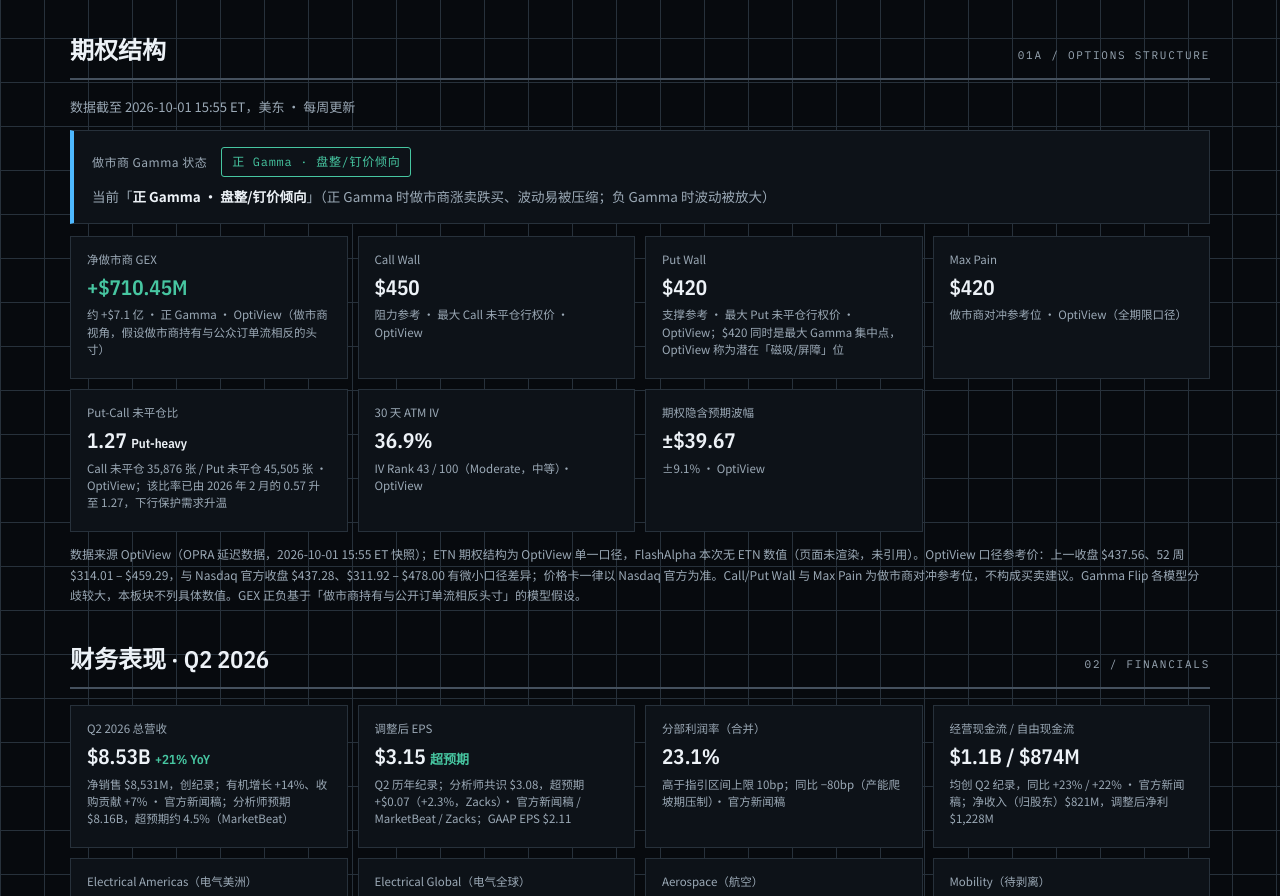
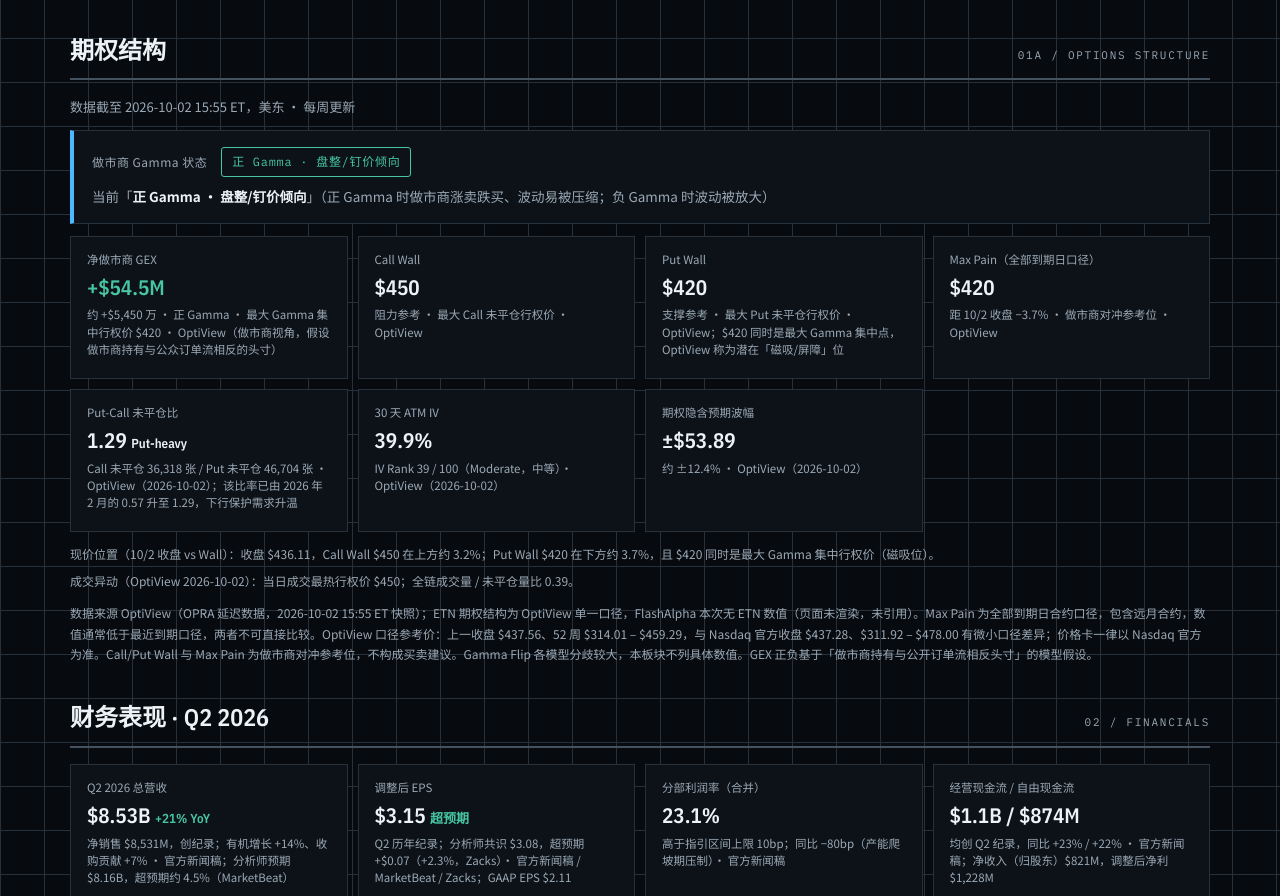
Before and after one commit to TonyTCFu/eaton-dashboard, a plain HTML site: page index.html in a window 1280 px wide. Shown: the part 1898-2794 px from the top of the page. Drawn offline with nearby package versions, Linux system fonts and the light colour scheme.

Commit message:
Update options data to 2026-10-02 close

```diff
--- a/index.html
+++ b/index.html
@@ -368,7 +368,7 @@
 
     <section class="section" id="options-structure">
       <div class="section-head"><h2>期权结构</h2><span class="section-index">01A / OPTIONS STRUCTURE</span></div>
-      <p style="margin:0 0 12px;font-size:13px;color:var(--muted)">数据截至 2026-10-01 15:55 ET，美东 · 每周更新</p>
+      <p style="margin:0 0 12px;font-size:13px;color:var(--muted)">数据截至 2026-10-02 15:55 ET，美东 · 每周更新</p>
 
       <div class="panel" style="padding:16px 18px;margin-bottom:12px;border-left:4px solid var(--accent)">
         <div style="display:flex;flex-wrap:wrap;gap:10px 14px;align-items:center;margin-bottom:8px">
@@ -379,16 +379,19 @@
       </div>
 
       <div class="data-grid">
-        <div class="datum"><span class="k">净做市商 GEX</span><span class="v pos">+$710.45M</span><span class="k">约 +$7.1 亿 · 正 Gamma · OptiView（做市商视角，假设做市商持有与公众订单流相反的头寸）</span></div>
+        <div class="datum"><span class="k">净做市商 GEX</span><span class="v pos">+$54.5M</span><span class="k">约 +$5,450 万 · 正 Gamma · 最大 Gamma 集中行权价 $420 · OptiView（做市商视角，假设做市商持有与公众订单流相反的头寸）</span></div>
         <div class="datum"><span class="k">Call Wall</span><span class="v">$450</span><span class="k">阻力参考 · 最大 Call 未平仓行权价 · OptiView</span></div>
         <div class="datum"><span class="k">Put Wall</span><span class="v">$420</span><span class="k">支撑参考 · 最大 Put 未平仓行权价 · OptiView；$420 同时是最大 Gamma 集中点，OptiView 称为潜在「磁吸/屏障」位</span></div>
-        <div class="datum"><span class="k">Max Pain</span><span class="v">$420</span><span class="k">做市商对冲参考位 · OptiView（全期限口径）</span></div>
-        <div class="datum"><span class="k">Put-Call 未平仓比</span><span class="v">1.27 <small>Put-heavy</small></span><span class="k">Call 未平仓 35,876 张 / Put 未平仓 45,505 张 · OptiView；该比率已由 2026 年 2 月的 0.57 升至 1.27，下行保护需求升温</span></div>
-        <div class="datum"><span class="k">30 天 ATM IV</span><span class="v">36.9%</span><span class="k">IV Rank 43 / 100（Moderate，中等）· OptiView</span></div>
-        <div class="datum"><span class="k">期权隐含预期波幅</span><span class="v">±$39.67</span><span class="k">±9.1% · OptiView</span></div>
+        <div class="datum"><span class="k">Max Pain（全部到期日口径）</span><span class="v">$420</span><span class="k">距 10/2 收盘 −3.7% · 做市商对冲参考位 · OptiView</span></div>
+        <div class="datum"><span class="k">Put-Call 未平仓比</span><span class="v">1.29 <small>Put-heavy</small></span><span class="k">Call 未平仓 36,318 张 / Put 未平仓 46,704 张 · OptiView（2026-10-02）；该比率已由 2026 年 2 月的 0.57 升至 1.29，下行保护需求升温</span></div>
+        <div class="datum"><span class="k">30 天 ATM IV</span><span class="v">39.9%</span><span class="k">IV Rank 39 / 100（Moderate，中等）· OptiView（2026-10-02）</span></div>
+        <div class="datum"><span class="k">期权隐含预期波幅</span><span class="v">±$53.89</span><span class="k">约 ±12.4% · OptiView（2026-10-02）</span></div>
       </div>
 
-      <p style="margin:12px 0 0;font-size:12px;color:var(--muted);line-height:1.7">数据来源 OptiView（OPRA 延迟数据，2026-10-01 15:55 ET 快照）；ETN 期权结构为 OptiView 单一口径，FlashAlpha 本次无 ETN 数值（页面未渲染，未引用）。OptiView 口径参考价：上一收盘 $437.56、52 周 $314.01 – $459.29，与 Nasdaq 官方收盘 $437.28、$311.92 – $478.00 有微小口径差异；价格卡一律以 Nasdaq 官方为准。Call/Put Wall 与 Max Pain 为做市商对冲参考位，不构成买卖建议。Gamma Flip 各模型分歧较大，本板块不列具体数值。GEX 正负基于「做市商持有与公开订单流相反头寸」的模型假设。</p>
+      <p style="margin:12px 0 0;font-size:12px;color:var(--muted);line-height:1.7">现价位置（10/2 收盘 vs Wall）：收盘 $436.11，Call Wall $450 在上方约 3.2%；Put Wall $420 在下方约 3.7%，且 $420 同时是最大 Gamma 集中行权价（磁吸位）。</p>
+      <p style="margin:6px 0 0;font-size:12px;color:var(--muted);line-height:1.7">成交异动（OptiView 2026-10-02）：当日成交最热行权价 $450；全链成交量 / 未平仓量比 0.39。</p>
+
+      <p style="margin:12px 0 0;font-size:12px;color:var(--muted);line-height:1.7">数据来源 OptiView（OPRA 延迟数据，2026-10-02 15:55 ET 快照）；ETN 期权结构为 OptiView 单一口径，FlashAlpha 本次无 ETN 数值（页面未渲染，未引用）。Max Pain 为全部到期日合约口径，包含远月合约，数值通常低于最近到期口径，两者不可直接比较。OptiView 口径参考价：上一收盘 $437.56、52 周 $314.01 – $459.29，与 Nasdaq 官方收盘 $437.28、$311.92 – $478.00 有微小口径差异；价格卡一律以 Nasdaq 官方为准。Call/Put Wall 与 Max Pain 为做市商对冲参考位，不构成买卖建议。Gamma Flip 各模型分歧较大，本板块不列具体数值。GEX 正负基于「做市商持有与公开订单流相反头寸」的模型假设。</p>
     </section>
 
     <section class="section" id="financials">
```
